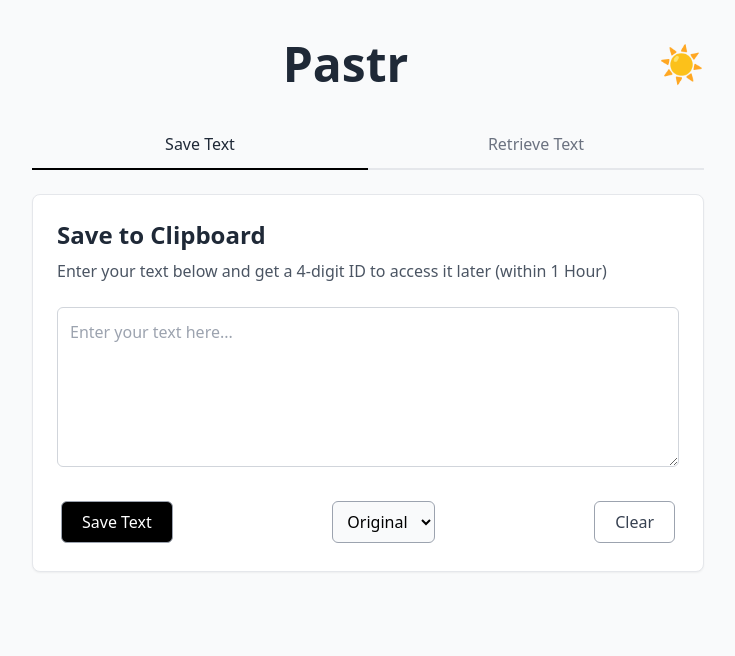
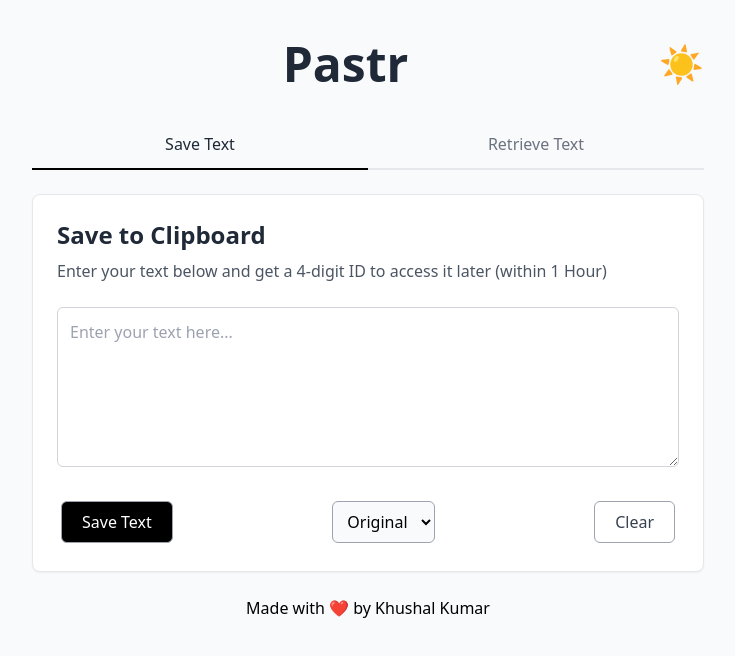
Before and after one commit to khushal0944/Pastr-Online_Clipboard, a React (Vite) app in the folder frontend/: page / in a window 1280 px wide. Shown: the top 656 px of the page, without its empty margins (272-1007 px from the left). Built offline with nearby package versions, Linux system fonts and the light colour scheme; no server answers.

Commit message:
Added Khushal Kumar Name

```diff
--- a/frontend/src/App.tsx
+++ b/frontend/src/App.tsx
@@ -156,6 +156,7 @@ function App() {
 					)}
 				</>
 			)}
+			<h1 className="dark:text-white text-center">Made with ❤️ by Khushal Kumar</h1>
 		</div>
 	);
 }
```
